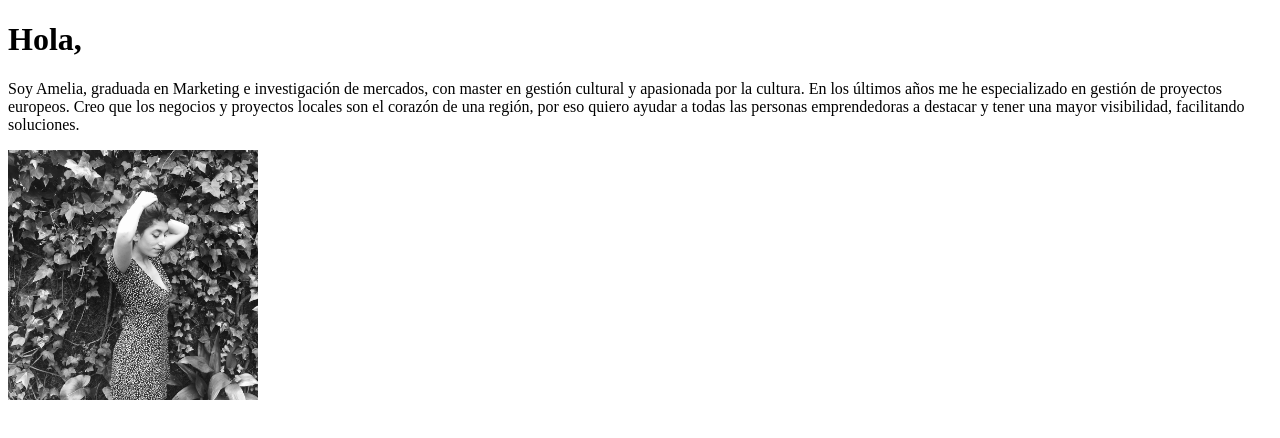
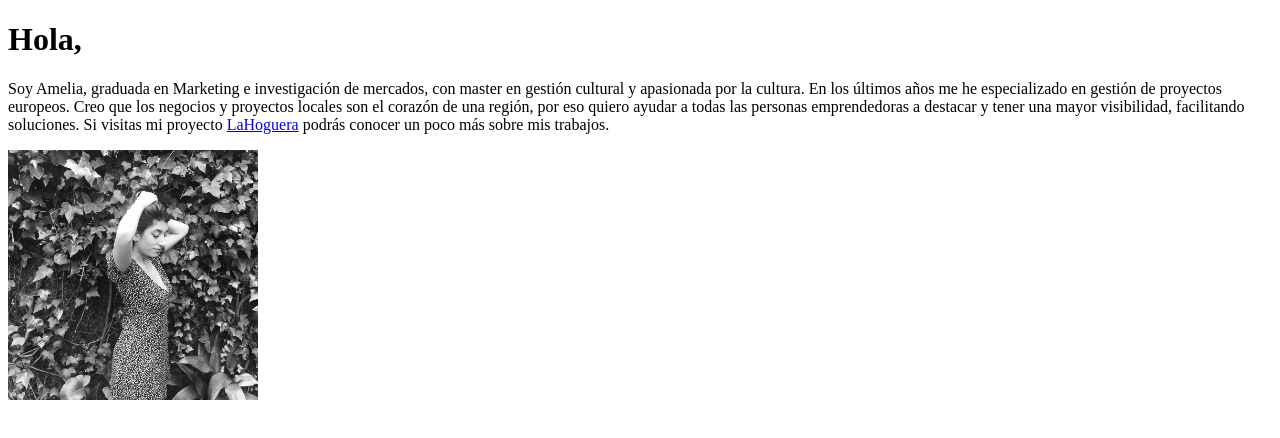
Before and after one commit to holasoysoler/ameliahuertos, a Next.js app: page / in a window 1280 px wide. Shown: the top 438 px of the page. Built offline with nearby package versions, Linux system fonts and the light colour scheme.

Commit message:
Added Texto dummy menos feo

```diff
--- a/components/About.js
+++ b/components/About.js
@@ -17,7 +17,14 @@ const About = () => {
                         me he especializado en gestión de proyectos europeos. Creo que los negocios
                         y proyectos locales son el corazón de una región, por eso quiero ayudar a todas las personas emprendedoras
                         a destacar y tener una mayor visibilidad,
-                        facilitando soluciones.
+                        facilitando soluciones. Si visitas mi proyecto  <a
+                            href="https://estudio-lahoguera.es/"
+                            className={"transition-colors hover:text-green-500"}
+                            target="_blank"
+                            rel="noreferrer"
+                        >
+                            LaHoguera
+                        </a> podrás conocer un poco más sobre mis trabajos.
                         </p>
                     </div>
                 </div>
```
